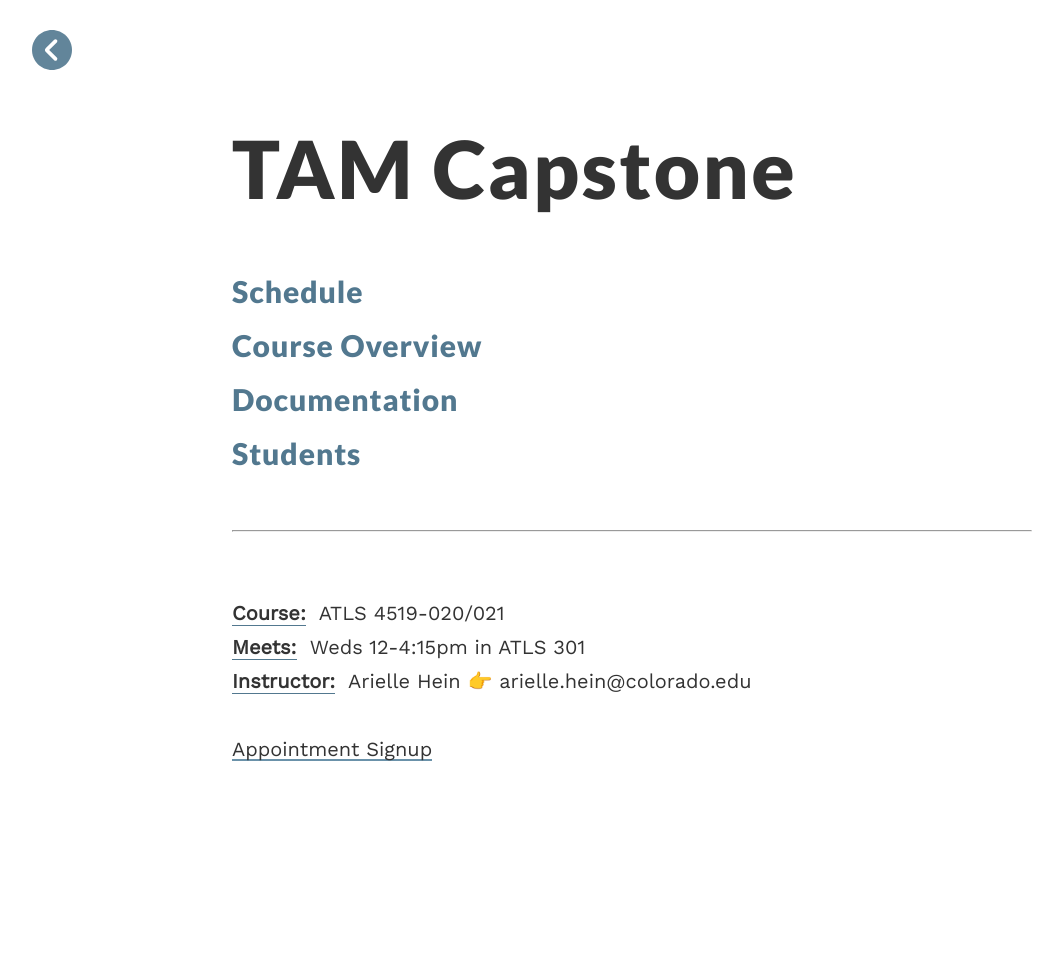
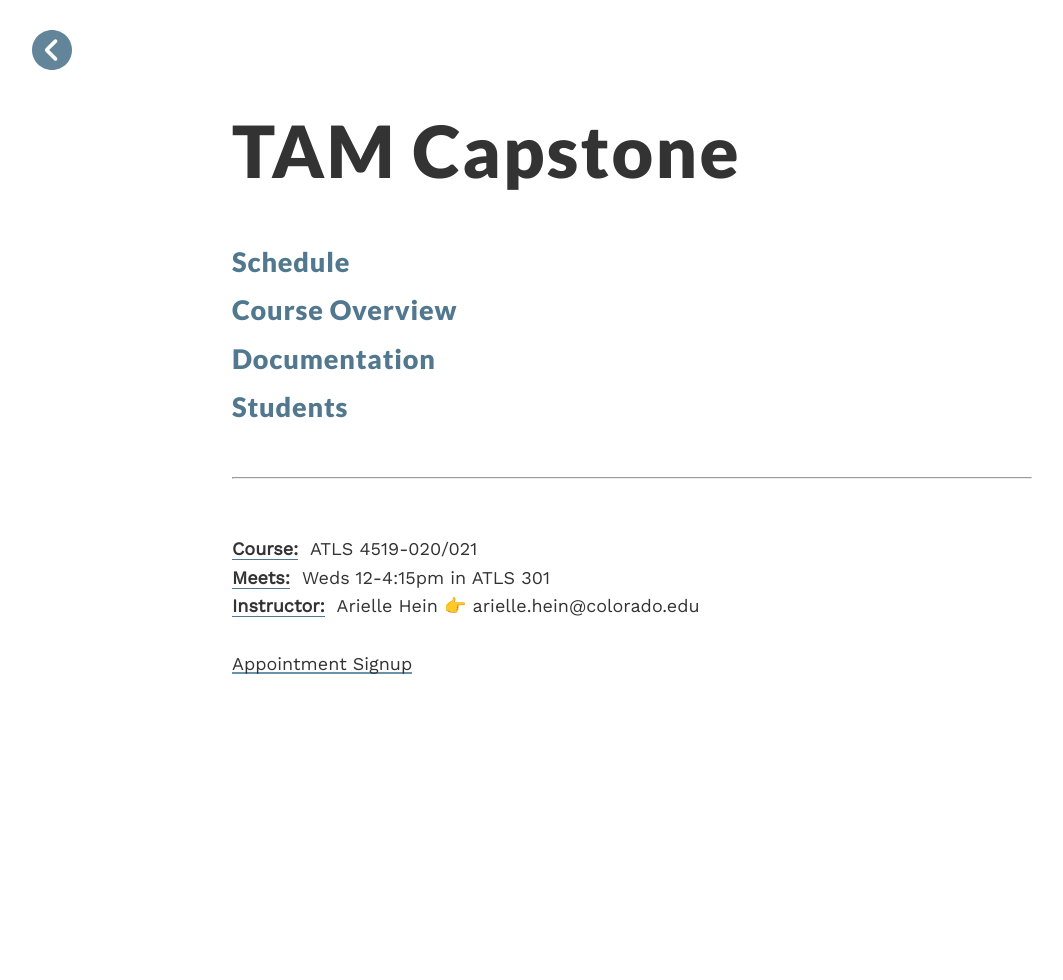
Before and after one commit to coloringchaos/capstone-f17, a Jekyll site: the page built from index.html, in a window 1280 px wide. Shown: the whole page, without its empty margins (8-1071 px from the left). Built offline with Jekyll 4.4.1, drawn with Linux system fonts in a browser that asks for light colours.

Commit message:
visual changes

```diff
--- a/css/main.scss
+++ b/css/main.scss
@@ -5,10 +5,10 @@
 @charset "utf-8";
 
 $base-font-family: 'Work Sans', sans-serif;
-$base-font-size:   20px;
+$base-font-size:   18px;
 $base-font-weight: 400;
 $small-font-size:  $base-font-size * 0.875;
-$base-line-height: 1.7;
+$base-line-height: 1.6;
 
 $spacing-unit:     30px;
 
```
